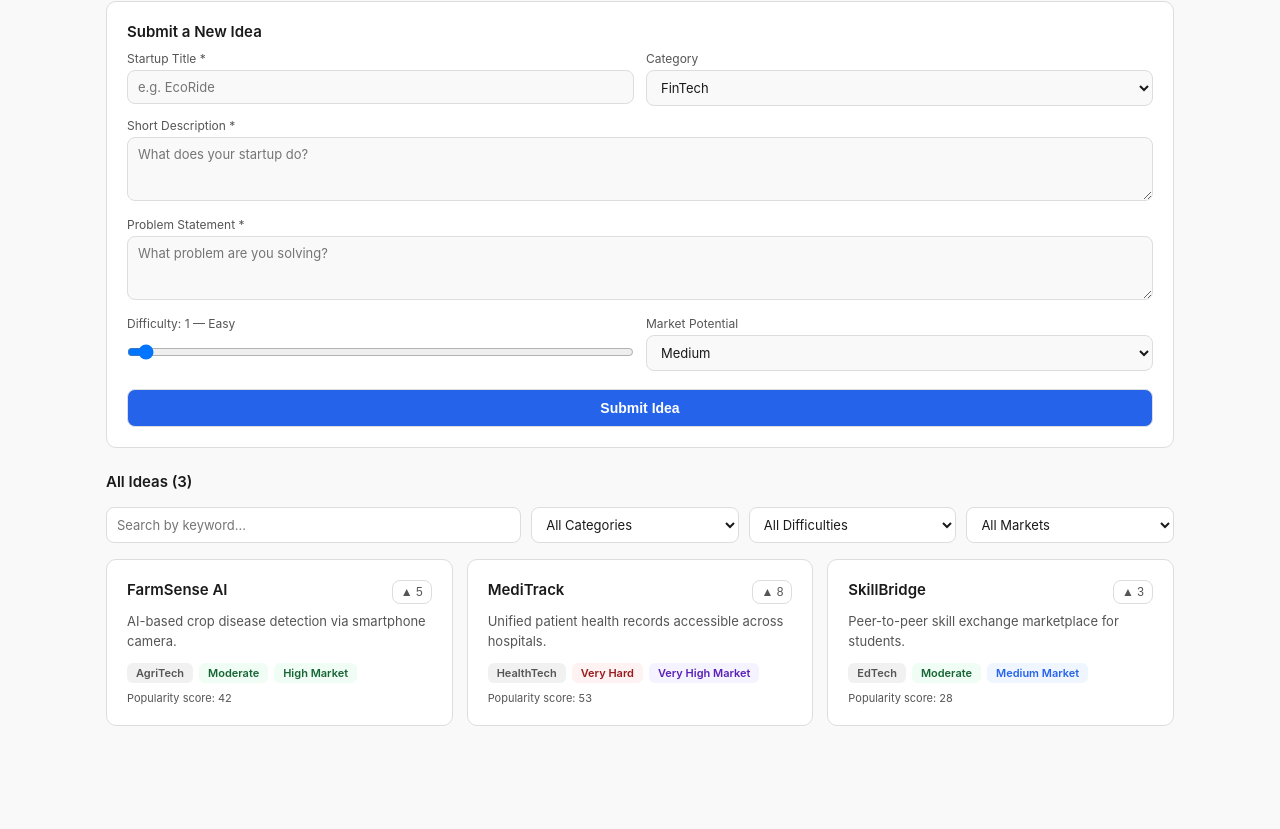
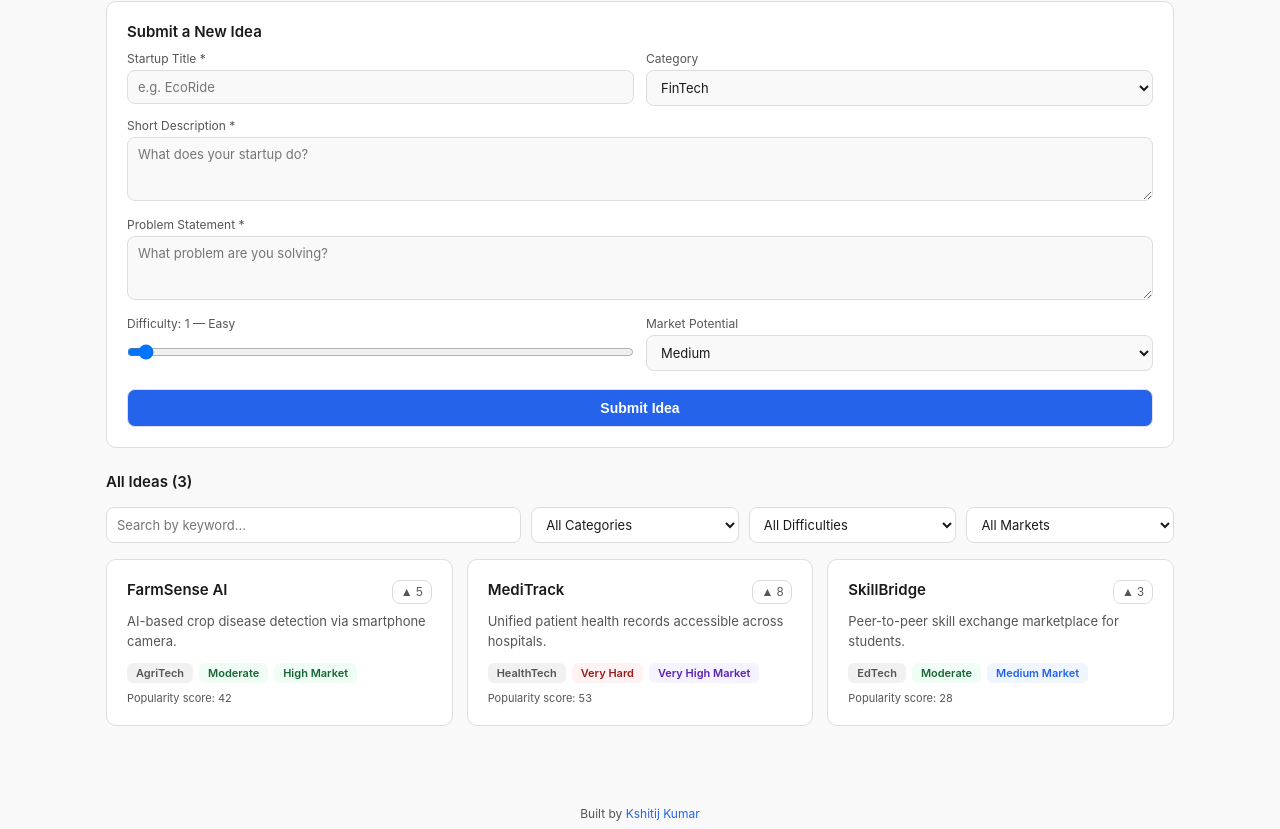
Before and after one commit to kshitijkumar-dev/Startup-Idea-Validator-Dashboard, a plain HTML site: page index.html in a window 1280 px wide. Shown: the part 293-1122 px from the top of the page. Before the commit the page ends 1067 px from the top, so only its background shows below. Drawn offline with Linux system fonts and the light colour scheme.

Commit message:
Add footer with author link in index.html

```diff
--- a/index.html
+++ b/index.html
@@ -479,6 +479,12 @@
 
   render();
 </script>
+  <div style="text-align:center; padding: 2rem 0 0.5rem; font-size:12px; color:var(--text2);">
+    Built by <a href="https://github.com/kshitijkumar-dev" target="_blank"
+    style="color:var(--accent); text-decoration:none;">Kshitij Kumar</a>
+  </div>
 
 </body>
 </html>
+</body>
+</html>
```
